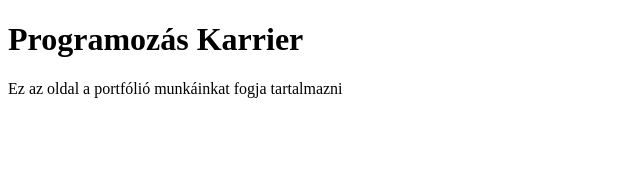
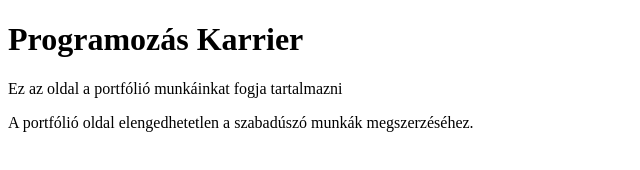
Before and after one commit to noramayer/myPortfolio, a plain HTML site: page index.html in a window 1280 px wide. Shown: the whole page, without its empty margins (0-640 px from the left). Drawn offline with Linux system fonts and the light colour scheme.

Commit message:
Új bekezdés az index.html-ben.

```diff
--- a/index.html
+++ b/index.html
@@ -9,5 +9,8 @@
 <body>
    <h1>Programozás Karrier</h1>
    <p>Ez az oldal a portfólió munkáinkat fogja tartalmazni</p>
+   <p>
+       A portfólió oldal elengedhetetlen a szabadúszó munkák megszerzéséhez.
+    </p>
 </body>
 </html>
```
